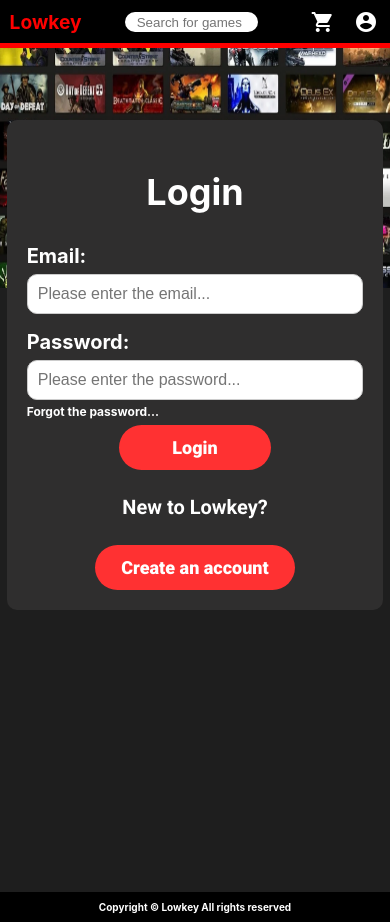
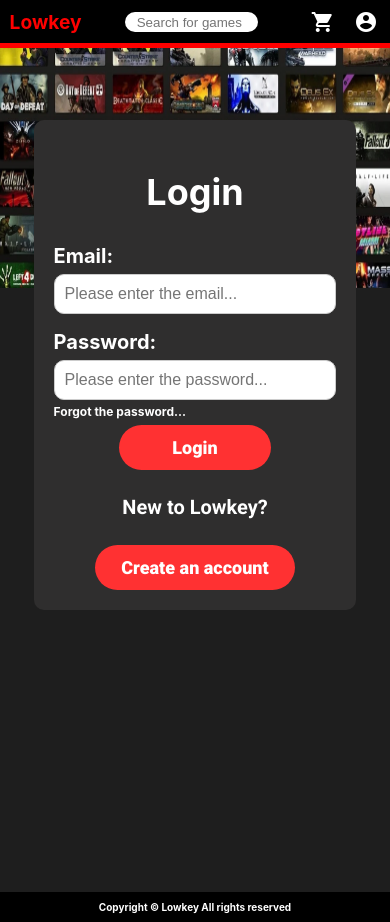
Before and after one commit to Diogoff2005/DW2TP_GameStore, a React (Create React App) app in the folder lowkey/: page /login in a window 390 px wide. Built offline with nearby package versions, Linux system fonts and the light colour scheme.

Commit message:
responsividade login e register

```diff
--- a/lowkey/src/components/login-page/LoginPage.css
+++ b/lowkey/src/components/login-page/LoginPage.css
@@ -66,3 +66,10 @@
 .Createaccount {
   width: 200px;
 }
+
+@media only screen and (max-width: 600px) {
+  .LoginForm {
+    width: 120%;
+    height: 120%;
+  }
+}
--- a/lowkey/src/components/register-page/RegisterPage.css
+++ b/lowkey/src/components/register-page/RegisterPage.css
@@ -49,3 +49,9 @@ p {
   margin: 0;
   padding: 0;
 }
+
+@media only screen and (max-width: 600px) {
+  .RegisterForm {
+    width: 120%;
+  }
+}
```
